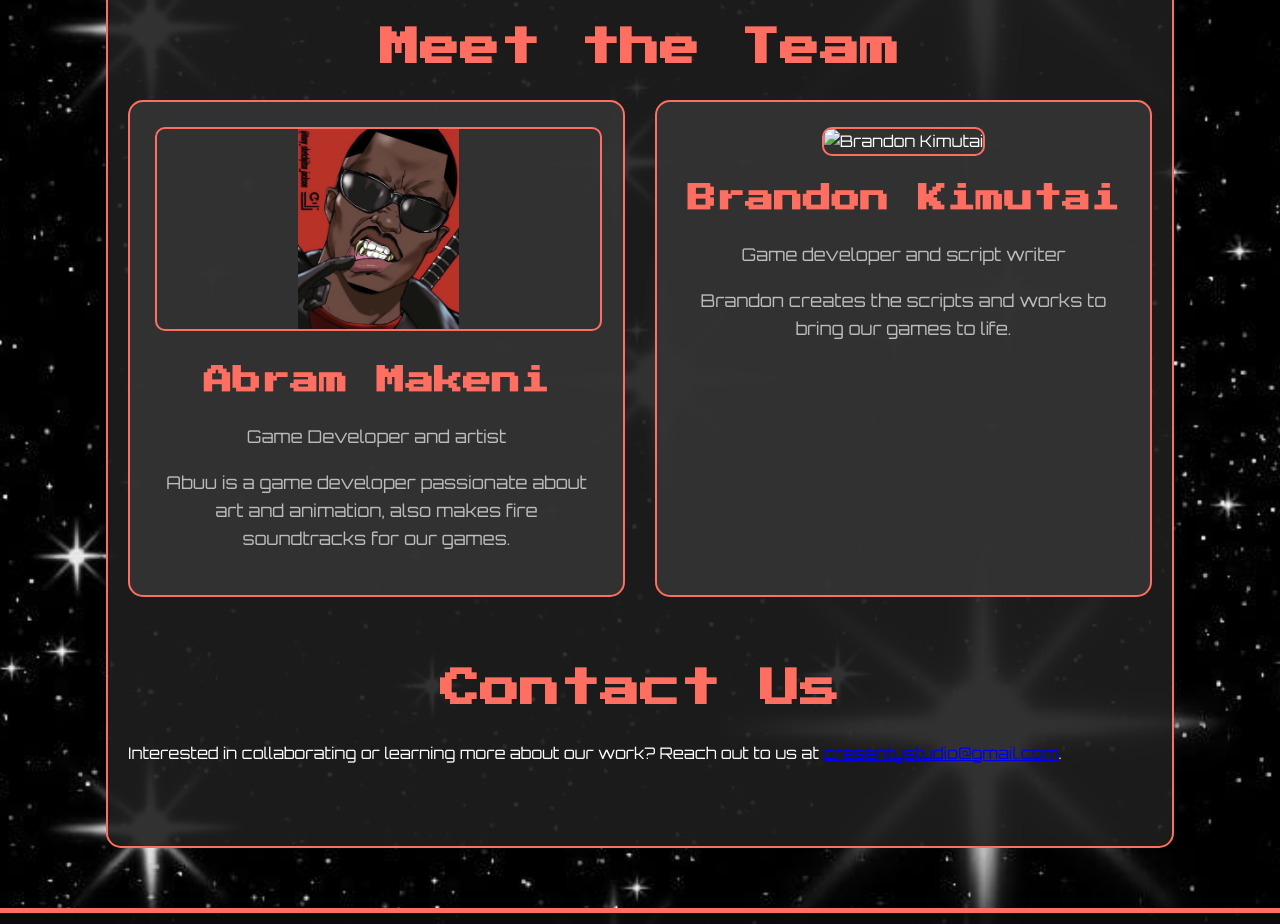
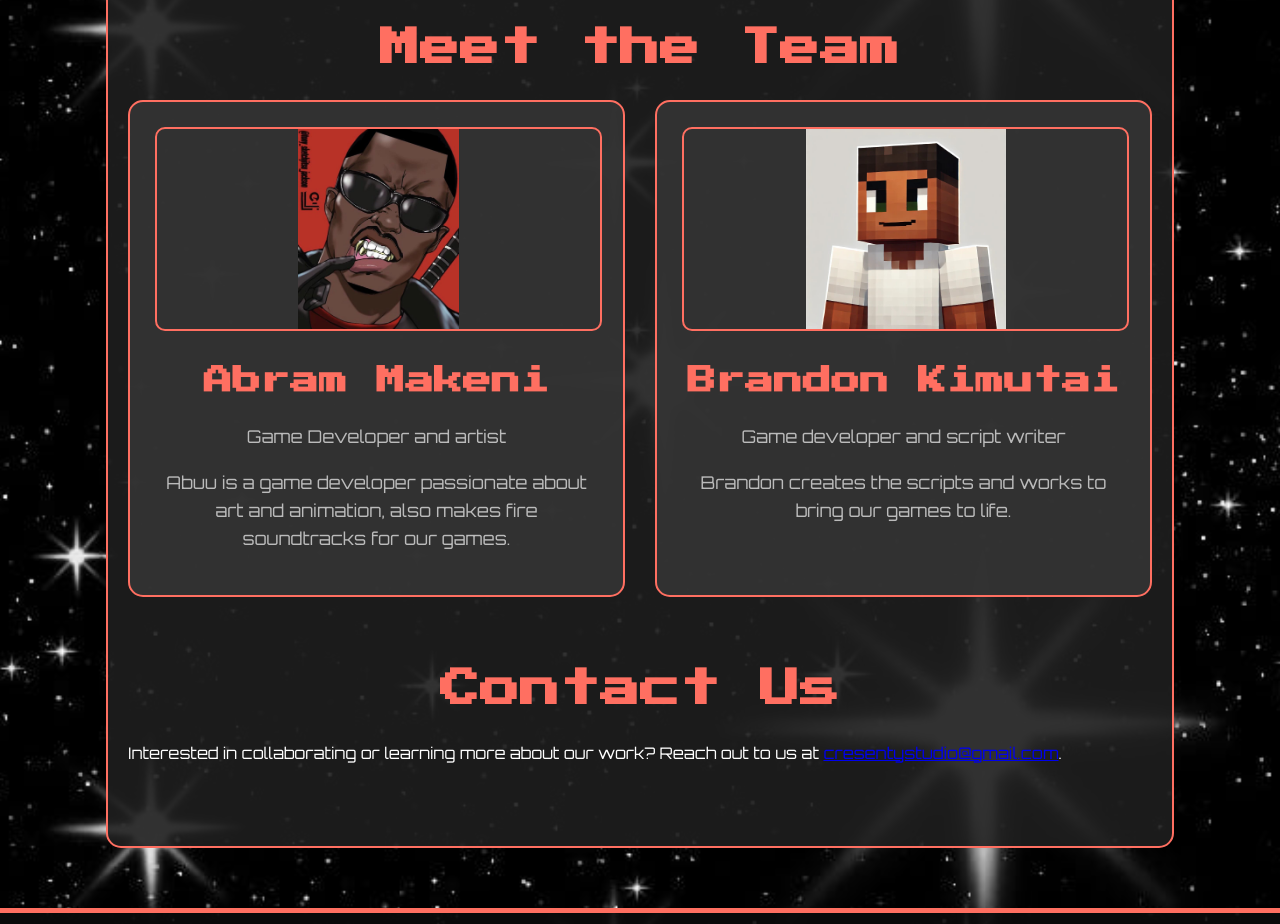
Before and after one commit to Brandoncodes247/Cresenty-studio-website, a plain HTML site: page index.html in a window 1280 px wide. Shown: the part 2140-3064 px from the top of the page. Drawn offline with Linux system fonts and the light colour scheme.

Commit message:
Update index.html

```diff
--- a/index.html
+++ b/index.html
@@ -317,7 +317,7 @@
                     <p>Abuu is a game developer passionate about art and animation, also makes fire soundtracks for our games.</p>
                 </div>
                 <div class="team-card">
-                    <img src="brandon.jpg" alt="Brandon Kimutai">
+                    <img src="brandonNew.jpg" alt="Brandon Kimutai">
                     <h3>Brandon Kimutai</h3>
                     <p>Game developer and script writer</p>
                     <p>Brandon creates the scripts and works to bring our games to life.</p>
```
